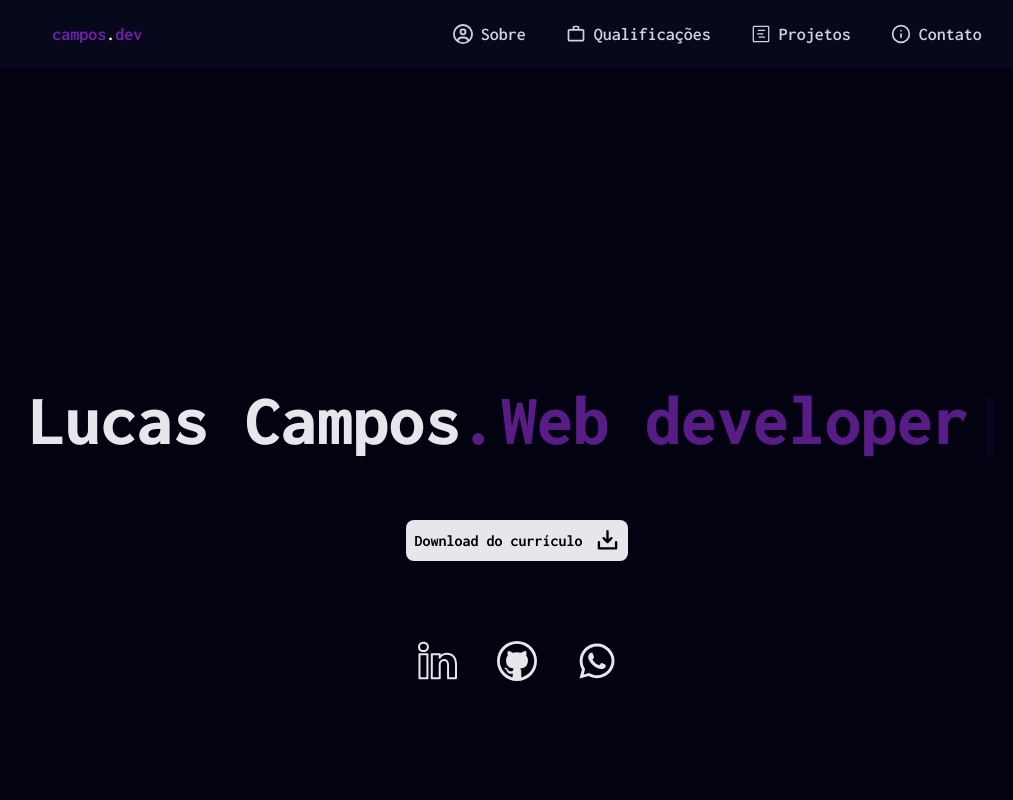
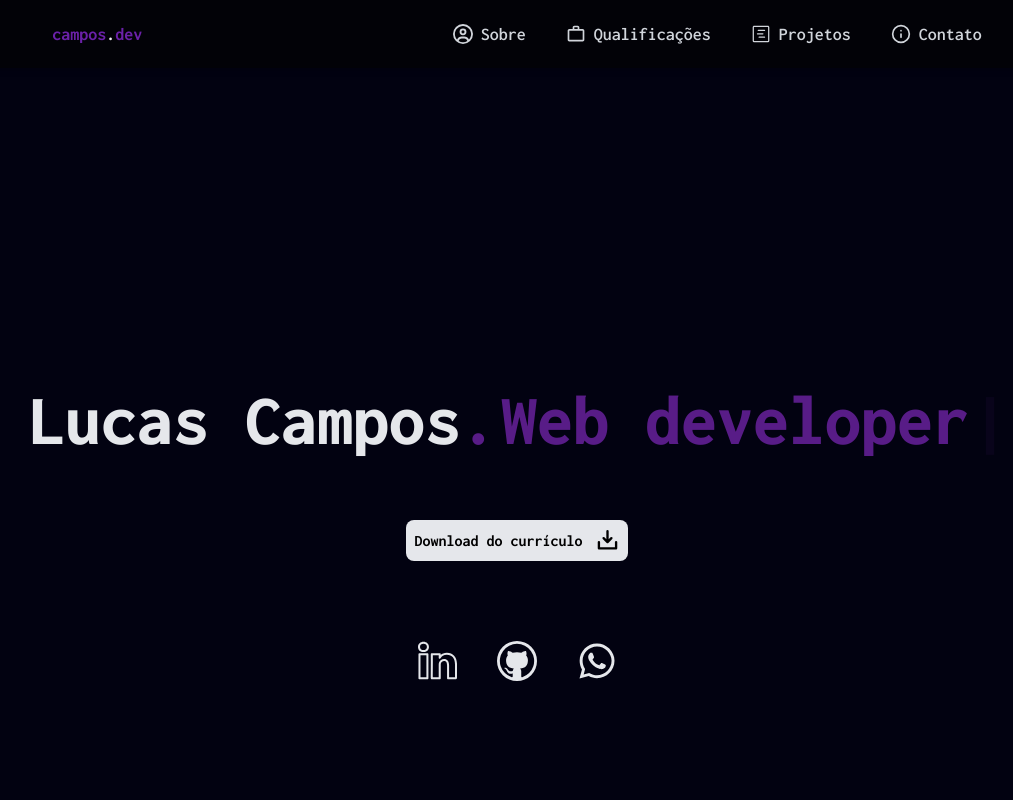
Before and after one commit to lucascmpos/lucascmpos-portfolio, a React (Vite) app: page / in a window 1280 px wide. Shown: the top 800 px of the page, without its empty margins (123-1136 px from the left). Built offline with nearby package versions, Linux system fonts and the light colour scheme.

Commit message:
feat: adjusting header color

```diff
--- a/src/components/header.jsx
+++ b/src/components/header.jsx
@@ -88,7 +88,7 @@ const Header = () => {
   }, [isMenuOpen]);
 
   return (
-    <header className="fixed  flex flex-row text-lg md:justify-around justify-between items-center bg-[#07081b] text-gray-300 font-semibold w-full p-5 z-10 shadow-md">
+    <header className="fixed  flex flex-row text-lg md:justify-around justify-between items-center bg-[#020207] text-gray-300 font-semibold w-full p-5 z-10 shadow-md">
       <Link to="home" smooth={true} duration={500}>
         <div>
           <h2 className="cursor-pointer font-bold text-purple-800">
```
